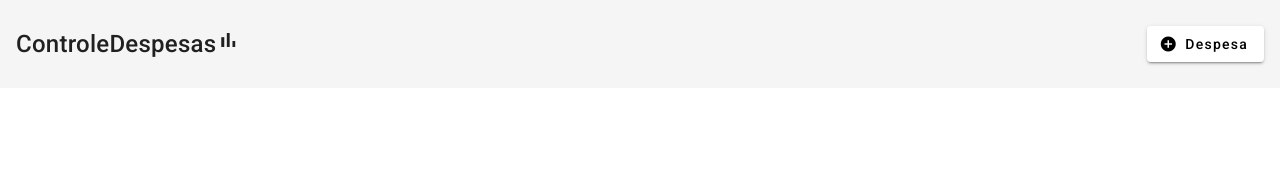
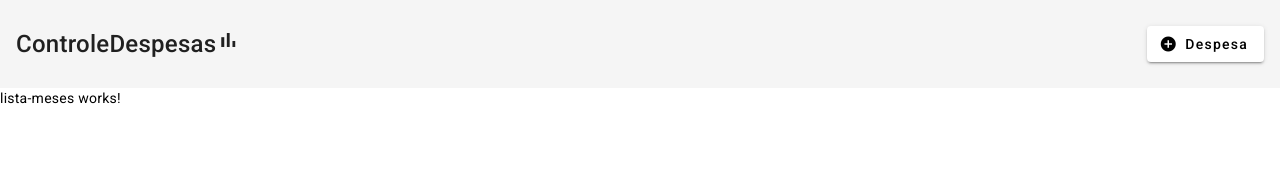
Before and after one commit to mtsdamasceno97/controle-despesas, an Angular app in the folder frontend/: page / in a window 1280 px wide. Shown: the top 178 px of the page. Built offline with nearby package versions, Linux system fonts and the light colour scheme.

Commit message:
Inserindo componente (lista-meses) no componente (home)

```diff
--- a/frontend/src/app/views/home/home.component.html
+++ b/frontend/src/app/views/home/home.component.html
@@ -8,3 +8,5 @@
 
 
 </mat-toolbar>
+
+<app-lista-meses></app-lista-meses>
```
